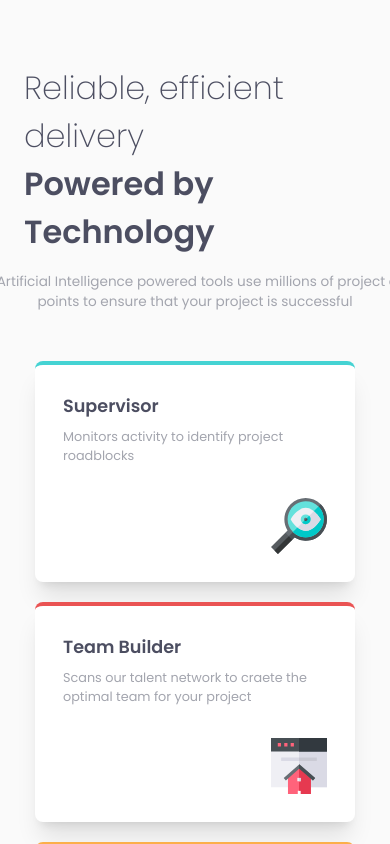
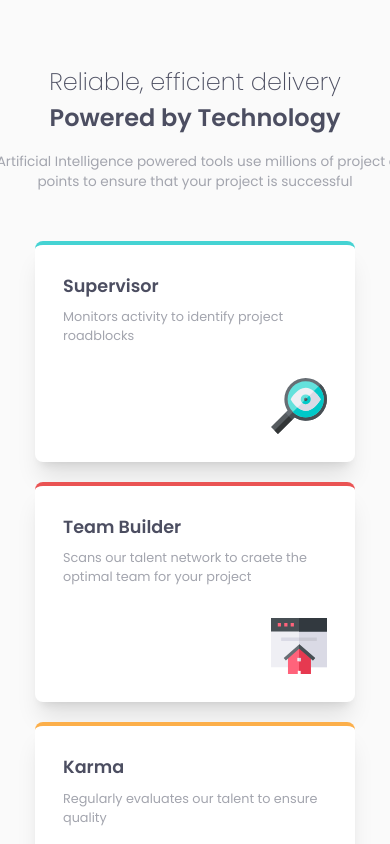
Before and after one commit to mehrnaz98/four-card-feature-section, a Vue app: page / in a window 390 px wide. Shown: the top 844 px of the page. Built offline with nearby package versions, Linux system fonts and the light colour scheme.

Commit message:
Update App.vue

```diff
--- a/src/App.vue
+++ b/src/App.vue
@@ -2,7 +2,7 @@
   <section
     class="bg-[#FAFAFA] min-h-screen flex flex-col justify-center items-center sm:p-6 px-6 py-16"
   >
-    <header class="text-[2rem]">
+    <header class="sm:text-[2rem] text-[1.5rem] text-center">
       <h1 class="poppins-extralight text-[#4C4E61]">
         Reliable, efficient delivery
       </h1>
```
